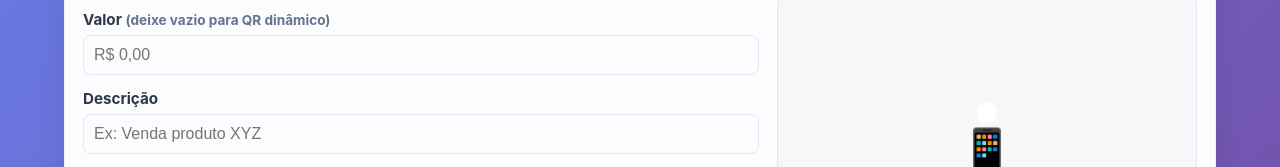
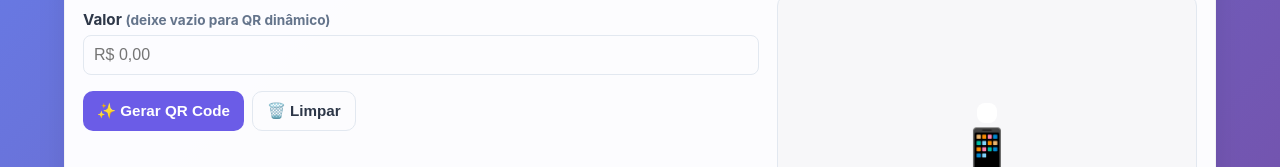
Before and after one commit to VinyPeppe2/pix, a plain HTML site: page index.html in a window 1280 px wide. Shown: the part 269-436 px from the top of the page. Drawn offline with nearby package versions, Linux system fonts and the light colour scheme; a script that the page names is missing.

Commit message:
Update index.html
retirando descrição devido alguns bancos não permitirem

```diff
--- a/index.html
+++ b/index.html
@@ -218,10 +218,10 @@
             <div id="amount-error" class="form-error"></div>
           </div>
 
-          <div class="input-group">
+          <!--<div class="input-group">
             <label for="description">Descrição</label>
             <input id="description" class="form" maxlength="72" placeholder="Ex: Venda produto XYZ" />
-          </div>
+          </div>-->
 
           <div style="display:flex; gap:8px; flex-wrap:wrap; margin-top:16px">
             <button class="btn btn-primary" id="btn-generate">✨ Gerar QR Code</button>
```
